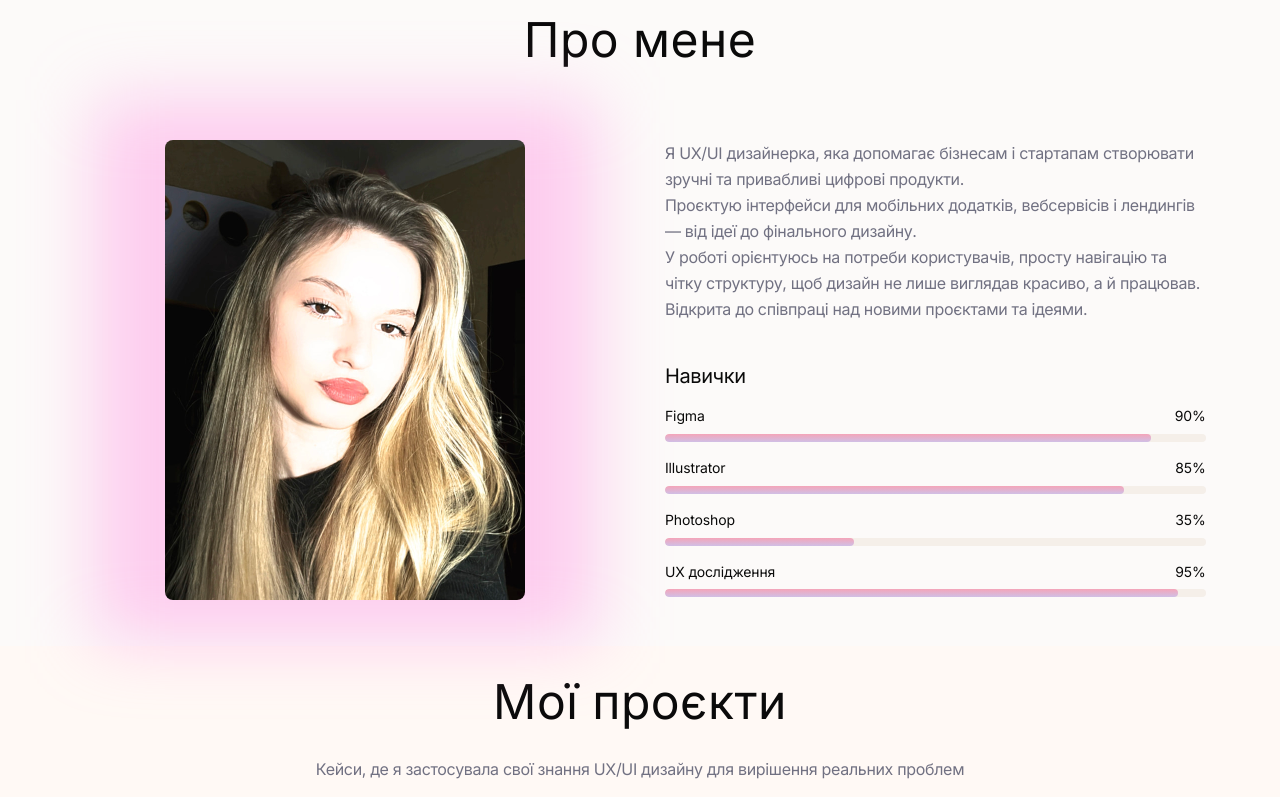
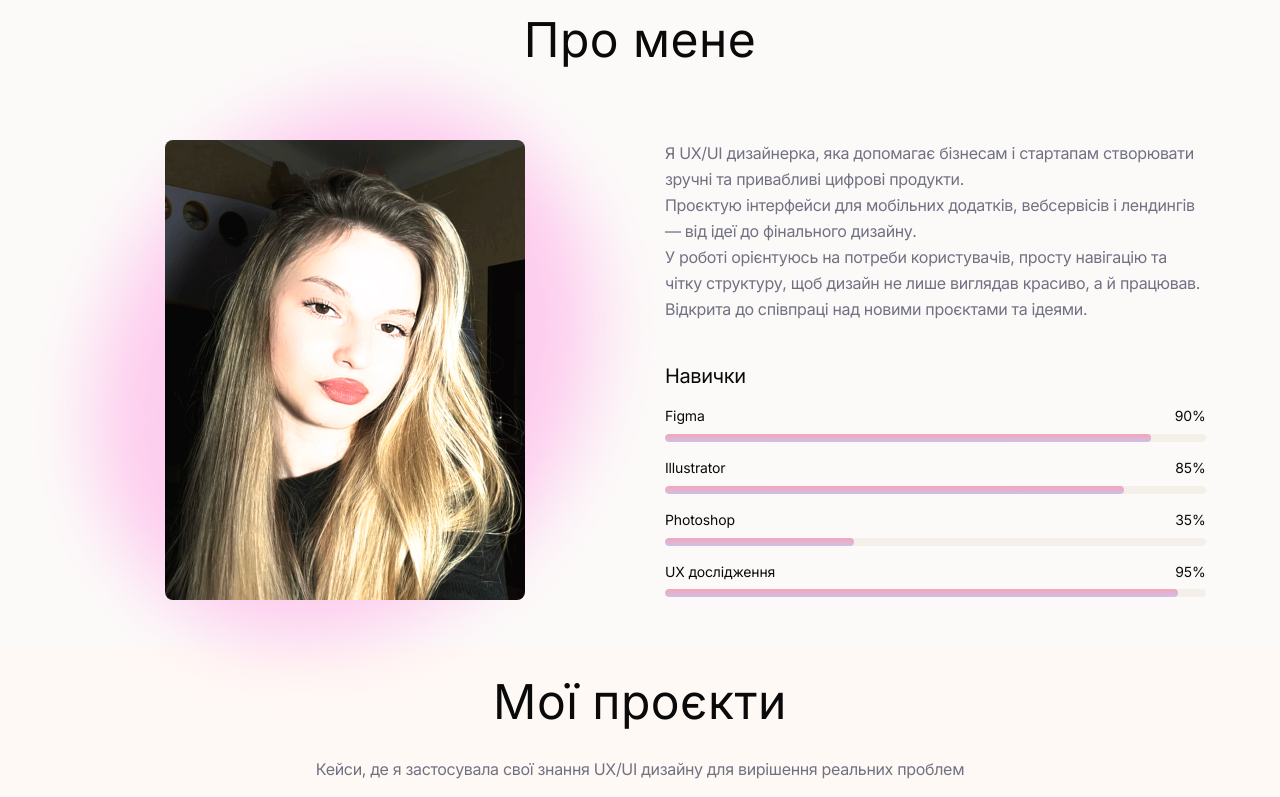
Before and after one commit to YuliiaChernysheva/angelina-portfolio-next.js, a Next.js app: page / in a window 1280 px wide. Shown: the part 556-1353 px from the top of the page. Built offline with nearby package versions, Linux system fonts and the light colour scheme.

Commit message:
change border-radius

```diff
--- a/src/components/About/About.module.css
+++ b/src/components/About/About.module.css
@@ -44,7 +44,7 @@
 
   background-color: rgba(255, 142, 225, 0.62);
   filter: blur(35px);
-  border-radius: 0;
+  border-radius: 60% 40% 60% 40%;
 }
 
 .aboutImg {
```
